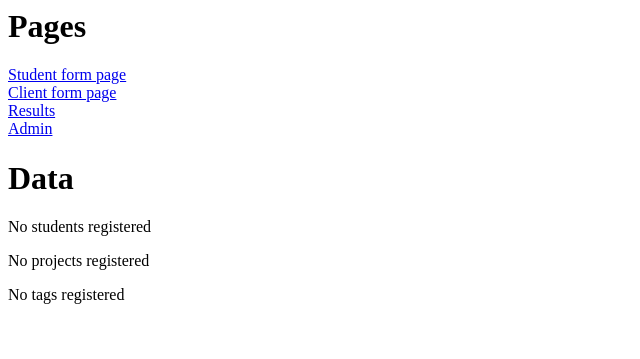
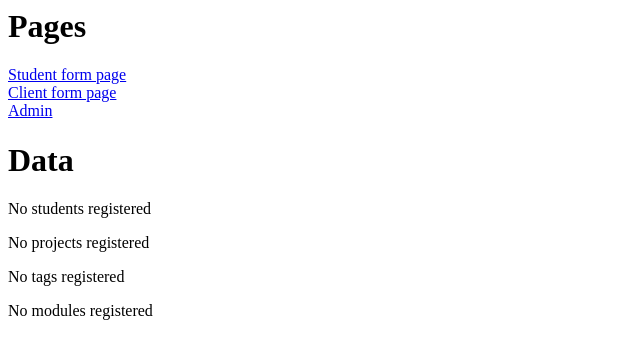
Before and after one commit to UCLComputerScience/103P_2018_team25, a Django app: page /matchingsystem/ in a window 1280 px wide. Shown: the top 359 px of the page, without its empty margins (0-640 px from the left). Run offline with Django 3.2, Linux system fonts and the light colour scheme; data that the repository does not hold is empty.

Commit message:
Removed results page

```diff
--- a/ixn/matchingsystem/forms.py
+++ b/ixn/matchingsystem/forms.py
@@ -37,7 +37,6 @@ class UploadForm(forms.Form):
     exam_results = forms.FileField(validators=[validate_file_extension])
 
     def save(self):
-        print("upload form")
         student_records = csv.reader(self.cleaned_data['student_data'])
         for line in student_records:
             pass # Add to tables
--- a/ixn/matchingsystem/templates/matchingsystem/index.html
+++ b/ixn/matchingsystem/templates/matchingsystem/index.html
@@ -2,8 +2,6 @@
 <a href="{% url 'matchingsystem:student_form' %}">Student form page<a>
 </br>
 <a href="{% url 'matchingsystem:project_form' %}">Client form page<a>
-</br>
-<a href="{% url 'matchingsystem:results' %}">Results<a>
 </br>
 <a href="/admin">Admin<a>
 
@@ -38,3 +36,13 @@
 {% else %}
     <p>No tags registered</p>
 {% endif %}
+{% if modules %}
+    <p>Module List</p>
+    <ul>
+    {% for module in modules %}
+        <li><p>{{module.module_code}}</p></li>
+    {% endfor %}
+    </ul>
+{% else %}
+    <p>No modules registered</p>
+{% endif %}
--- a/ixn/matchingsystem/templates/matchingsystem/results.html
+++ /dev/null
@@ -1 +0,0 @@
-<h1>Matching Results</h1>
--- a/ixn/matchingsystem/urls.py
+++ b/ixn/matchingsystem/urls.py
@@ -7,7 +7,6 @@ urlpatterns = [
     url(r'^$', views.index, name='index'),
     url(r'^student', views.student_form, name='student_form'),
     url(r'^client', views.project_form, name='project_form'),
-    url(r'^results', views.results, name='results'),
     url(r'^matching/$', views.start_matching, name='matching'),
     url(r'^upload/$', views.upload_data, name='upload'),
 ]
--- a/ixn/matchingsystem/views.py
+++ b/ixn/matchingsystem/views.py
@@ -1,7 +1,7 @@
 from django.shortcuts import render, redirect
 from django.views import generic
 from django.urls import reverse
-from .models import Student, Project, Tag
+from .models import Student, Project, Tag, Module
 from .forms import StudentForm, ProjectForm, MatchingForm, UploadForm
 
 def index(request):
@@ -9,10 +9,12 @@ def index(request):
     students = Student.objects.all()
     projects = Project.objects.all()
     tags = Tag.objects.all()
+    modules = Module.objects.all()
     context = {
         'students': students,
         'projects': projects,
-        'tags': tags
+        'tags': tags,
+        'modules': modules
     }
     return render(request, 'matchingsystem/index.html', context)
 
@@ -68,7 +70,3 @@ def upload_data(request):
         form = UploadForm
     context = {"form": form}
     return render(request, 'matchingsystem/upload.html', context)
-
-def results(request):
-    context = {}
-    return render(request, 'matchingsystem/results.html', context)
```
